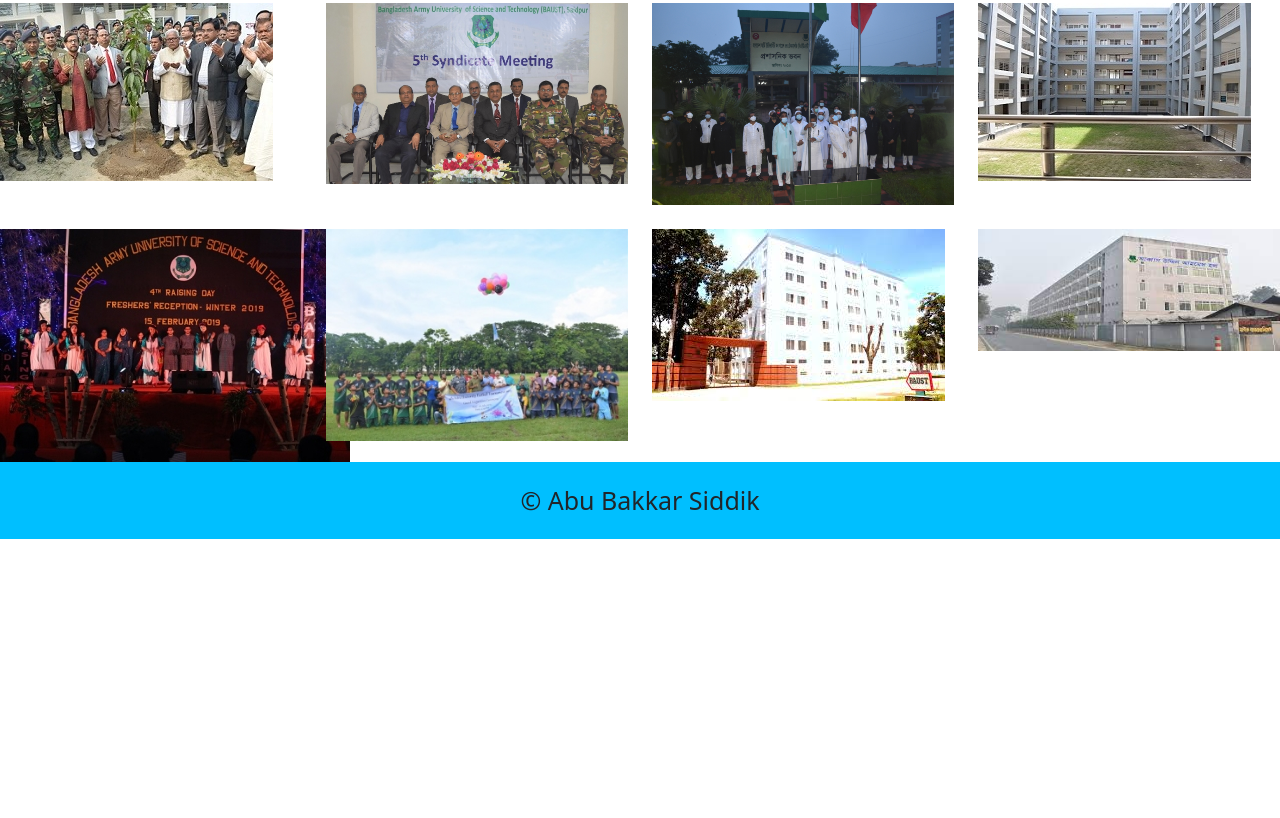
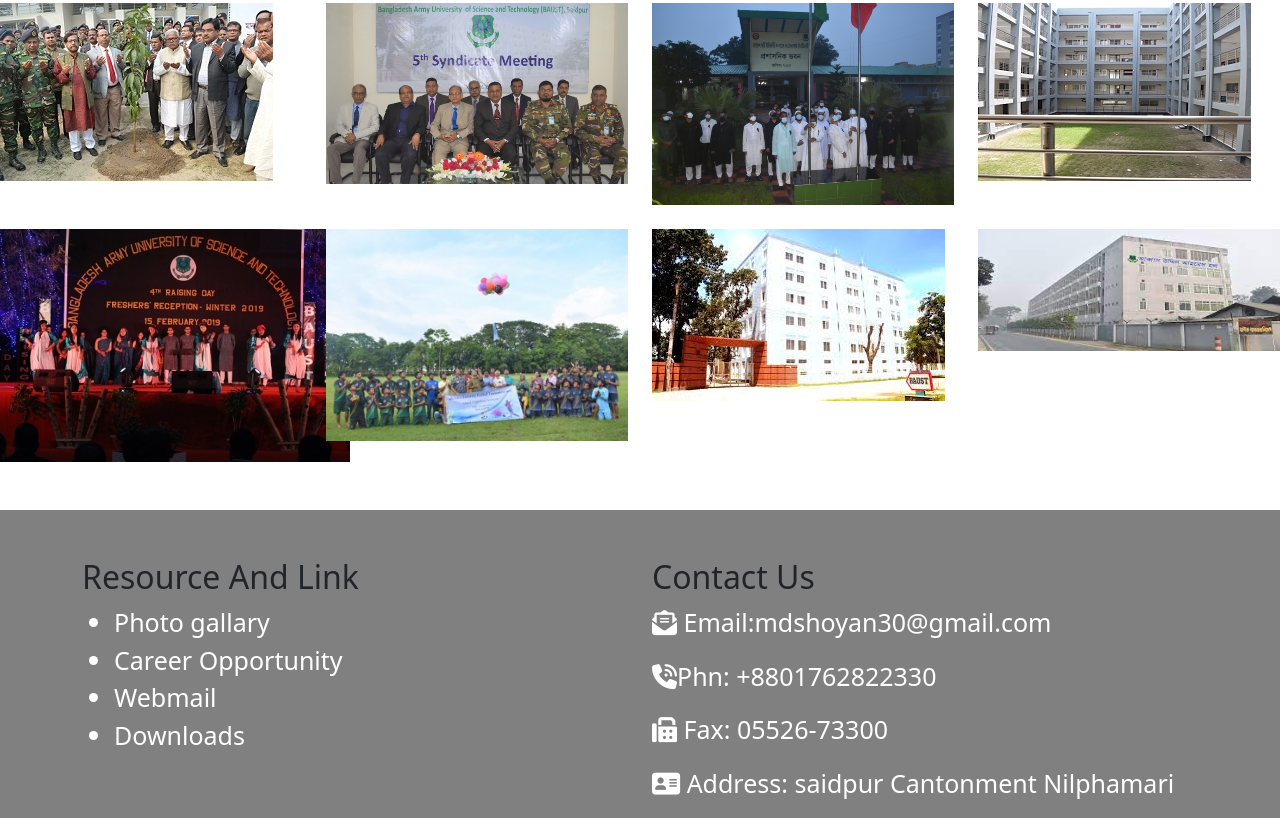
Before and after one commit to shoyan30/baust-home-page, a plain HTML site: page index.html in a window 1280 px wide. Shown: the part 2231-3049 px from the top of the page. Before the commit the page ends 2770 px from the top, so only its background shows below. Drawn offline with nearby package versions, Linux system fonts and the light colour scheme.

Commit message:
update footer

```diff
--- a/index.html
+++ b/index.html
@@ -6,6 +6,9 @@
     <meta http-equiv="X-UA-Compatible" content="IE=edge">
     <meta name="viewport" content="width=device-width, initial-scale=1.0">
     <title>Document</title>
+
+    <script src="https://kit.fontawesome.com/af27af1048.js" crossorigin="anonymous"></script>
+
     <link rel="preconnect" href="https://fonts.googleapis.com">
     <link rel="preconnect" href="https://fonts.gstatic.com" crossorigin>
     <link href="https://fonts.googleapis.com/css2?family=Lobster&display=swap" rel="stylesheet">
@@ -69,6 +72,15 @@
             width: 200px;
 
             margin: auto;
+        }
+
+        .footer-part{
+          background-color: gray;
+        }
+        .contact{
+          color: white;
+          font-size: 25px;
+          text-decoration: none;
         }
 
 
@@ -271,9 +283,39 @@
    </div>
 </div>
 
-<div style="background-color: deepskyblue; padding: 20px; font-size: 25px; text-align: center;">
-    &copy; Abu Bakkar Siddik
+<div class="footer-part mt-5">
+  <div class="container pt-5">
+    <div class="row ">
+      <div class="col-lg-6">
+        <h2>Resource And Link</h2>
+        <ul>
+          <li class="contact">Photo gallary</li>
+          <li class="contact"> Career Opportunity</li>
+          <li class="contact">Webmail</li>
+          <li class="contact">Downloads</li>
+        </ul>
+      </div>
+
+      <div class="col-lg-6">
+        <h2>Contact Us</h2>
+
+        <div class="footer-contuct">
+          <p > <a class="contact" href="mailto:mdshoyan30@gmail.com"><i class="fas fa-envelope-open-text"></i> Email:mdshoyan30@gmail.com</a></p>
+          <!-- <p> <a class="contact" href="mailto:devlopershoyan.com">Website:devlopershoyan.com </a></p> -->
+          <p> <a class="contact" href="tel:+8801762822330"><i class="fas fa-phone-volume"></i>Phn: +8801762822330 </a></p>
+          <p> <a class="contact" href="fax: 05526-73300"><i class="fas fa-fax"></i> Fax: 05526-73300</a></p>
+          <p> <a class="contact" href="#"><i class="fas fa-address-card"></i> Address: saidpur Cantonment Nilphamari</a></p>
+
+        </div>
+      </div>
+    </div>
+
+
+
+  </div>
 </div>
+
+
 
 
 
```
